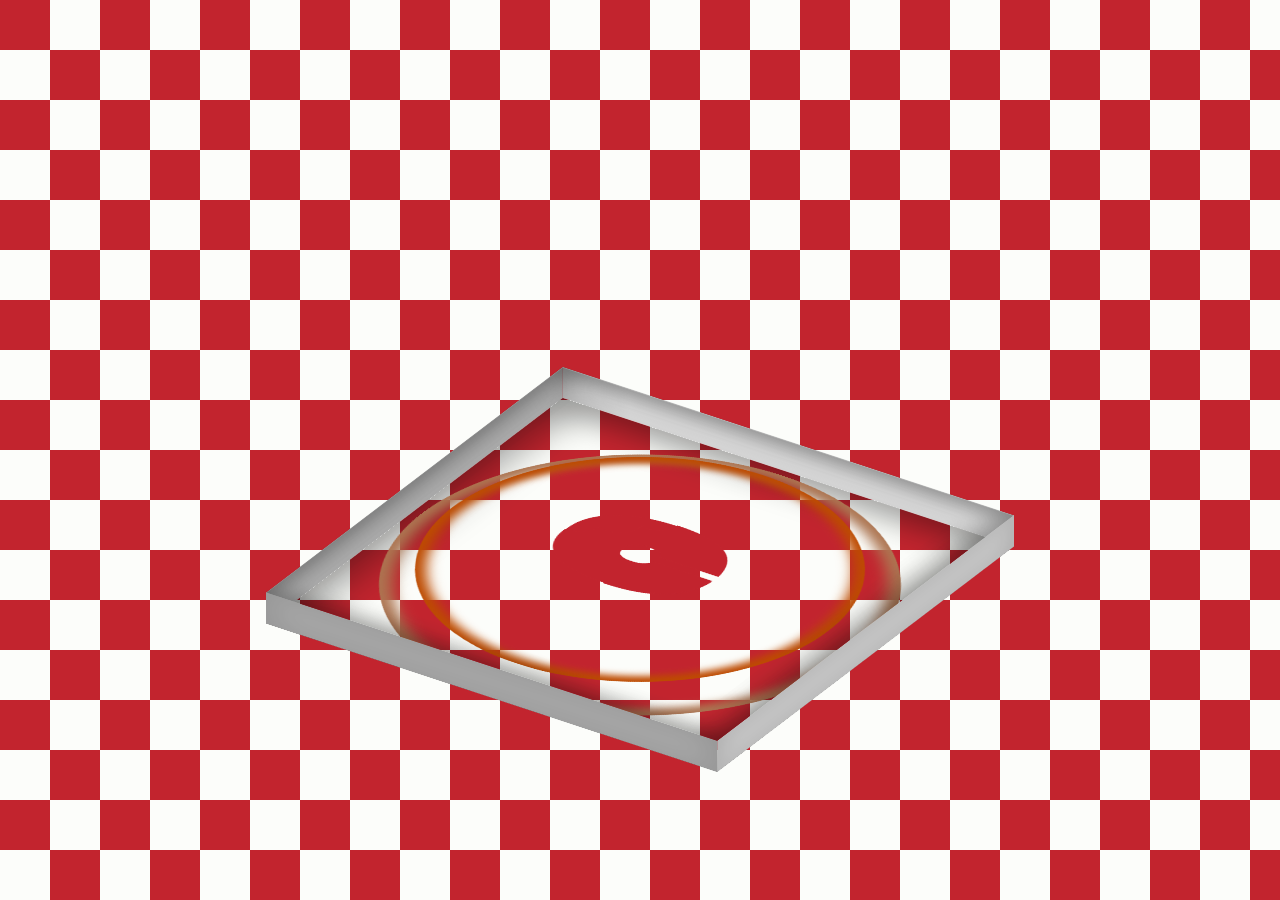
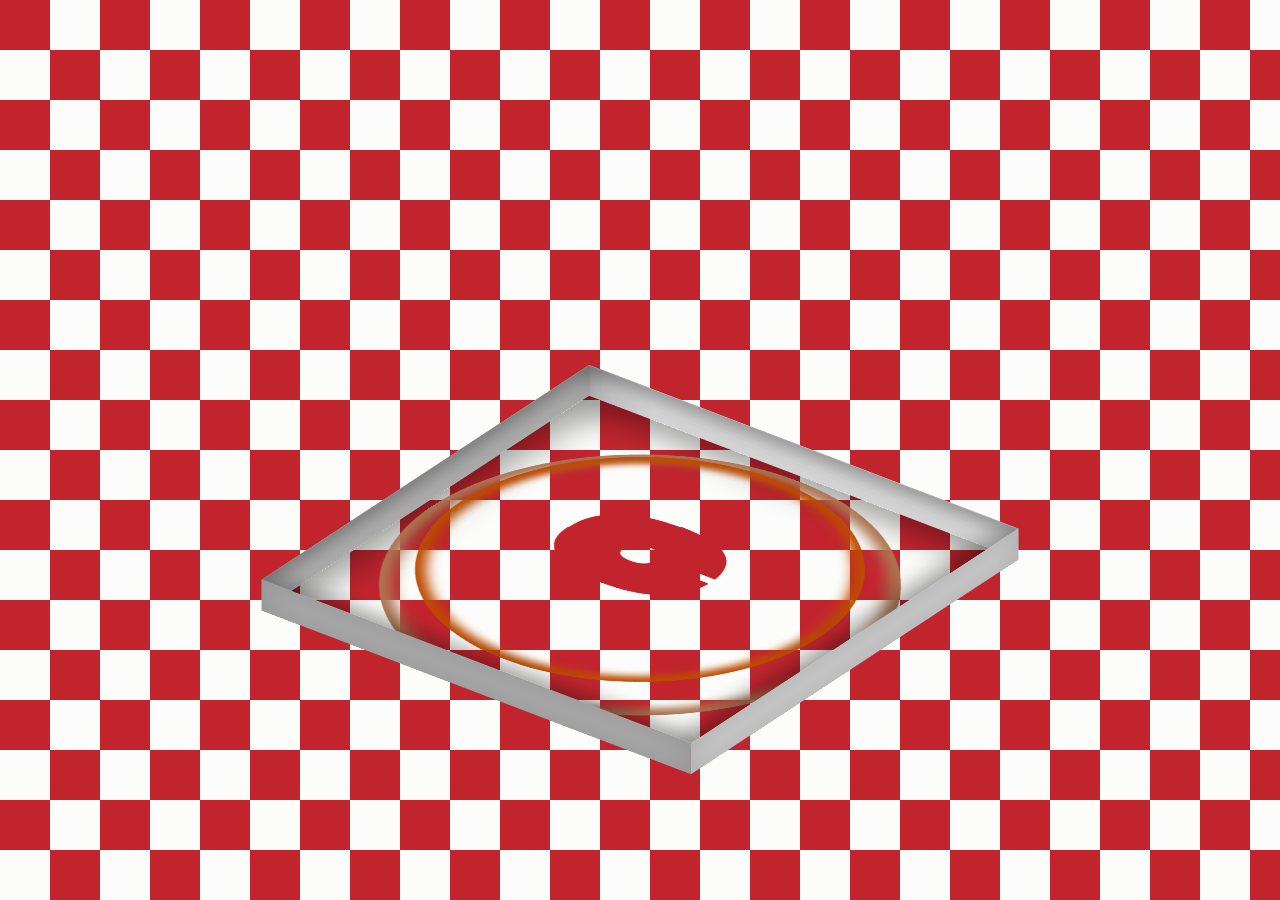

28063

--- a/style.css
+++ b/style.css
@@ -264,14 +264,15 @@ body {
 }
 
 .menu-marquee-track {
+  --marquee-offset: -50%;
   display: flex;
   gap: 0;
-  animation: marquee 26s linear infinite;
+  animation: marquee 5s linear infinite;
   will-change: transform;
   width: max-content;
 }
 
-.menu-marquee-track span {
+.menu-marquee-copy {
   flex: 0 0 auto;
   padding: 6px 0;
   font-size: 36px;
@@ -286,7 +287,7 @@ body {
     transform: translateX(0);
   }
   100% {
-    transform: translateX(-50%);
+    transform: translate3d(var(--marquee-offset), 0, 0);
   }
 }
 
@@ -331,9 +332,15 @@ body {
     width: 100vw;
   }
 
+  .menu-links {
+    gap: 6px;
+    flex-wrap: nowrap;
+  }
+
   .menu-links a {
-    font-size: 18px;
-    letter-spacing: 0.06em;
+    font-size: clamp(12px, 3.8vw, 16px);
+    letter-spacing: 0.02em;
+    padding: 3px 2px;
   }
 
 }
